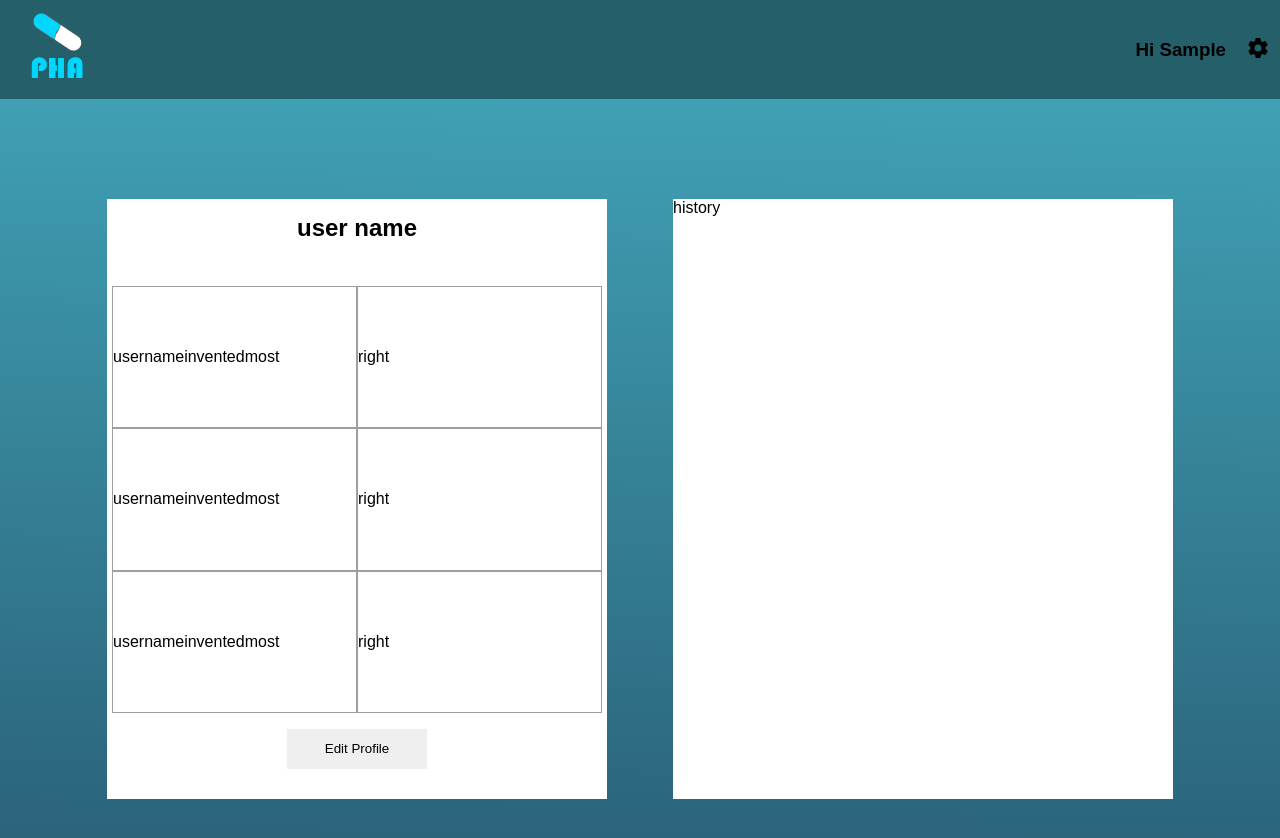
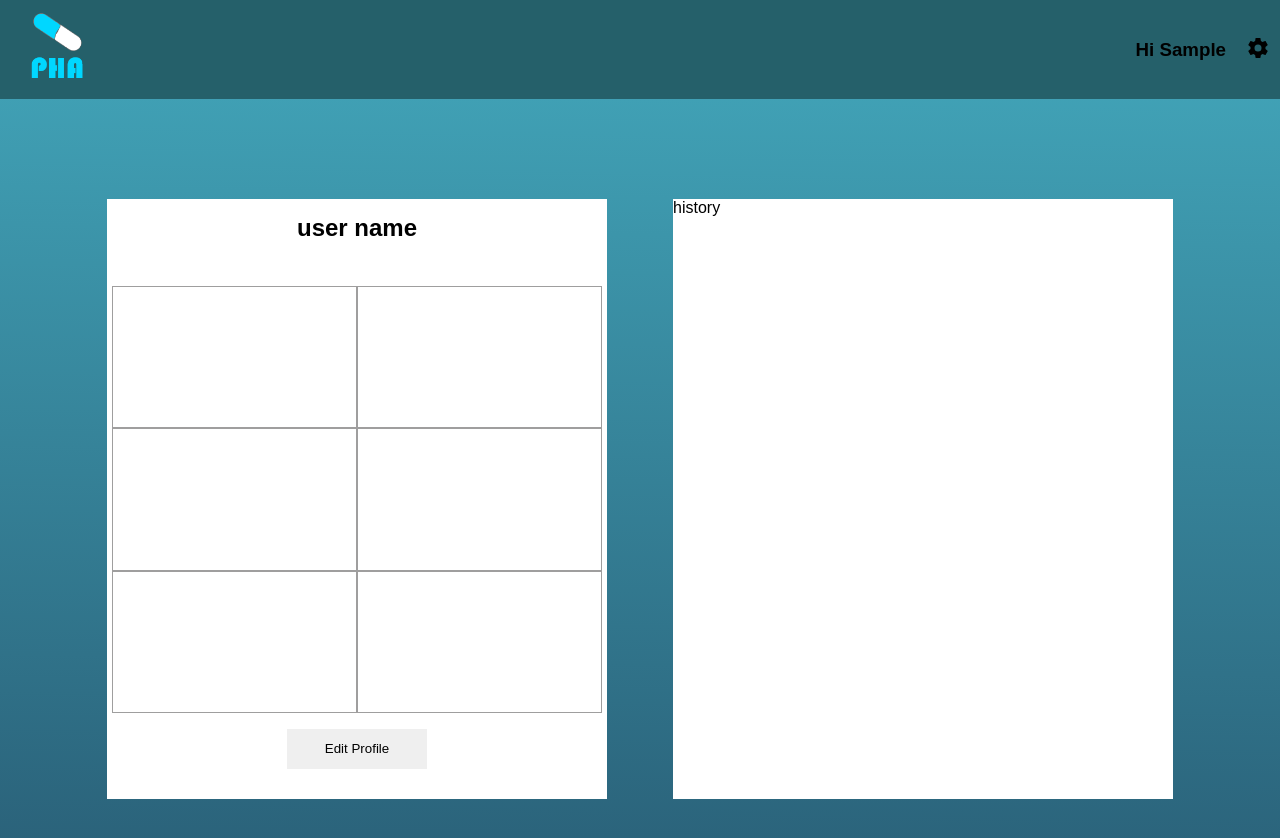
Before and after one commit to bekossy/health-app-client, a React (Vite) app: page / in a window 1280 px wide. Both pictures are taken after typing "Sample", "Sample123" into the empty fields and a click on the button "Login". Shown: the top 838 px of the page. Built offline with nearby package versions, Linux system fonts and the light colour scheme.

Commit message:
added databox

```diff
--- a/src/components/dataBox/DataBox.jsx
+++ b/src/components/dataBox/DataBox.jsx
@@ -1,14 +1,17 @@
 import React from "react";
 import "./dataBox.css";
 
-const DataBox = ({ field, data }) => {
+const DataBox = ({ leftfield, leftdata, rightfield, rightdata }) => {
   return (
     <div className="databox">
       <div className="leftdata">
-        <div className="leftdataFeild">{field}</div>
-        <div className="leftDataData">{data}</div>
+        <div className="leftdataFeild">{leftfield}</div>
+        <div className="leftDataData">{leftdata}</div>
       </div>
-      <div className="rightdata">right</div>
+      <div className="rightdata">
+        <div className="rightdataFeild">{rightfield}</div>
+        <div className="rightDataData">{rightdata}</div>
+      </div>
     </div>
   );
 };
--- a/src/components/dataBox/dataBox.css
+++ b/src/components/dataBox/dataBox.css
@@ -6,13 +6,17 @@
 .leftdata {
   flex: 1;
   display: flex;
-  align-items: center;
+  padding: 5px;
   border: 1px rgb(159, 158, 158) solid;
+  flex-direction: column;
+  justify-content: center;
 }
 
 .rightdata {
   flex: 1;
   display: flex;
-  align-items: center;
+  padding: 5px;
   border: 1px rgb(159, 158, 158) solid;
+  flex-direction: column;
+  justify-content: center;
 }
```
